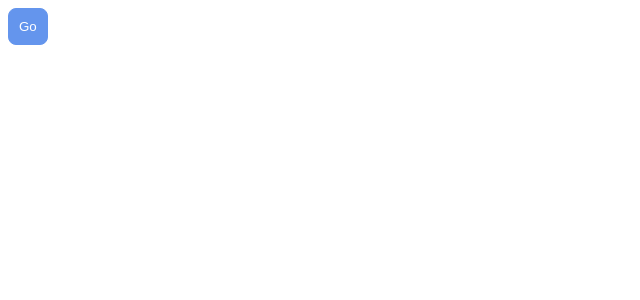
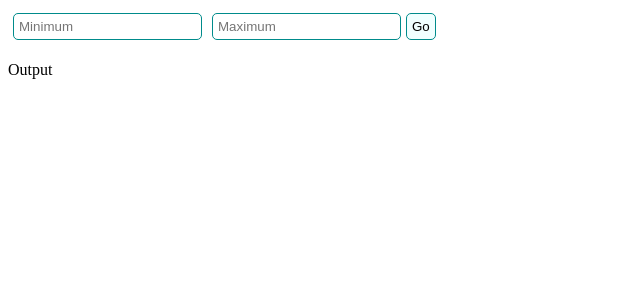
Before and after one commit to Touhcan/InnoNum, an Angular app in the folder frontend/: page / in a window 1280 px wide. Shown: the top 300 px of the page, without its empty margins (0-640 px from the left). Built offline with nearby package versions, Linux system fonts and the light colour scheme.

Commit message:
Continue with the frontend

```diff
--- a/frontend/src/app/app.component.html
+++ b/frontend/src/app/app.component.html
@@ -1,5 +1,5 @@
 <main>
-  <app-button></app-button>
+  <app-perfect-number></app-perfect-number>
 </main>
 
 <router-outlet />
--- a/frontend/src/app/app.component.ts
+++ b/frontend/src/app/app.component.ts
@@ -1,11 +1,11 @@
 import { Component } from '@angular/core';
 import { RouterOutlet } from '@angular/router';
-import { ButtonComponent } from './button/button.component';
+import { PerfectNumberComponent } from './perfect-number/perfect-number.component';
 
 @Component({
   selector: 'app-root',
   standalone: true,
-  imports: [RouterOutlet, ButtonComponent],
+  imports: [RouterOutlet, PerfectNumberComponent],
   templateUrl: './app.component.html',
   styleUrl: './app.component.css'
 })
--- a/frontend/src/app/button/button.component.css
+++ /dev/null
@@ -1,10 +0,0 @@
-
-/* TODO - figure out var() and defining a global primary color */
-
-button {
-  padding: 10px;
-  border: solid 1px cornflowerblue;
-  background: cornflowerblue;
-  color: white;
-  border-radius: 8px;
-}
--- a/frontend/src/app/button/button.component.html
+++ /dev/null
@@ -1 +0,0 @@
-<button class="primary" type="button">Go</button>
--- /dev/null
+++ b/frontend/src/app/perfect-number-count.ts
@@ -0,0 +1,3 @@
+export interface PerfectNumberCount {
+  count: number;
+}
--- /dev/null
+++ b/frontend/src/app/perfect-number.service.ts
@@ -0,0 +1,20 @@
+import { Injectable } from '@angular/core';
+import { PerfectNumberCount } from './perfect-number-count';
+
+@Injectable({
+  providedIn: 'root'
+})
+export class PerfectNumberService {
+  url = "http://localhost:8080/api/v1/perfectNumbers?";
+
+  constructor() { }
+
+  async getPerfectNumbersBetween(min: number, max: number): Promise<PerfectNumberCount> {
+    const data = await fetch(this.url + new URLSearchParams({
+      min: min.toString(),
+      max: max.toString()
+    }).toString());
+
+    return (await data.json()) ?? { anzahlVollkommeneZahlen: 0 };
+  }
+}
--- /dev/null
+++ b/frontend/src/app/perfect-number/perfect-number.component.css
@@ -0,0 +1,19 @@
+
+input {
+  padding: 5px;
+  margin: 5px;
+  border: 0.5px solid darkcyan;
+  border-radius: 5px;
+}
+
+button {
+  padding: 5px;
+  background-color: azure;
+  border: 0.5px solid darkcyan;
+  border-radius: 5px;
+}
+
+button:hover {
+  background-color: darkcyan;
+  cursor: pointer;
+}
--- /dev/null
+++ b/frontend/src/app/perfect-number/perfect-number.component.html
@@ -0,0 +1,8 @@
+<section>
+  <form [formGroup]="boundsForm" (submit)="submitPerfectNumberRequest()">
+    <input type="text" placeholder="Minimum" formControlName="minimum" />
+    <input type="text" placeholder="Maximum" formControlName="maximum" />
+    <button type="submit">Go</button>
+  </form>
+  <p>Output</p>
+</section>
--- /dev/null
+++ b/frontend/src/app/perfect-number/perfect-number.component.ts
@@ -0,0 +1,28 @@
+import { Component, inject } from '@angular/core';
+import { CommonModule } from '@angular/common';
+import { FormControl, FormGroup, ReactiveFormsModule } from '@angular/forms';
+import { PerfectNumberService } from '../perfect-number.service';
+
+@Component({
+  selector: 'app-perfect-number',
+  standalone: true,
+  imports: [CommonModule, ReactiveFormsModule],
+  templateUrl: './perfect-number.component.html',
+  styleUrl: './perfect-number.component.css'
+})
+export class PerfectNumberComponent {
+  service: PerfectNumberService = inject(PerfectNumberService);
+
+  boundsForm = new FormGroup({
+    minimum: new FormControl(''),
+    maximum: new FormControl(''),
+  });
+
+  submitPerfectNumberRequest() {
+    const min = this.boundsForm.value.minimum;
+    const max = this.boundsForm.value.maximum;
+    this.service.getPerfectNumbersBetween(0, 1).then(({count}) =>
+      console.log(`c: ${count}`)
+    );
+  }
+}
```
Also changed, not shown: frontend/src/app/button/button.component.ts (deleted, +0 -12 lines), 1 other file (tests, documents, lock files or other folders).
